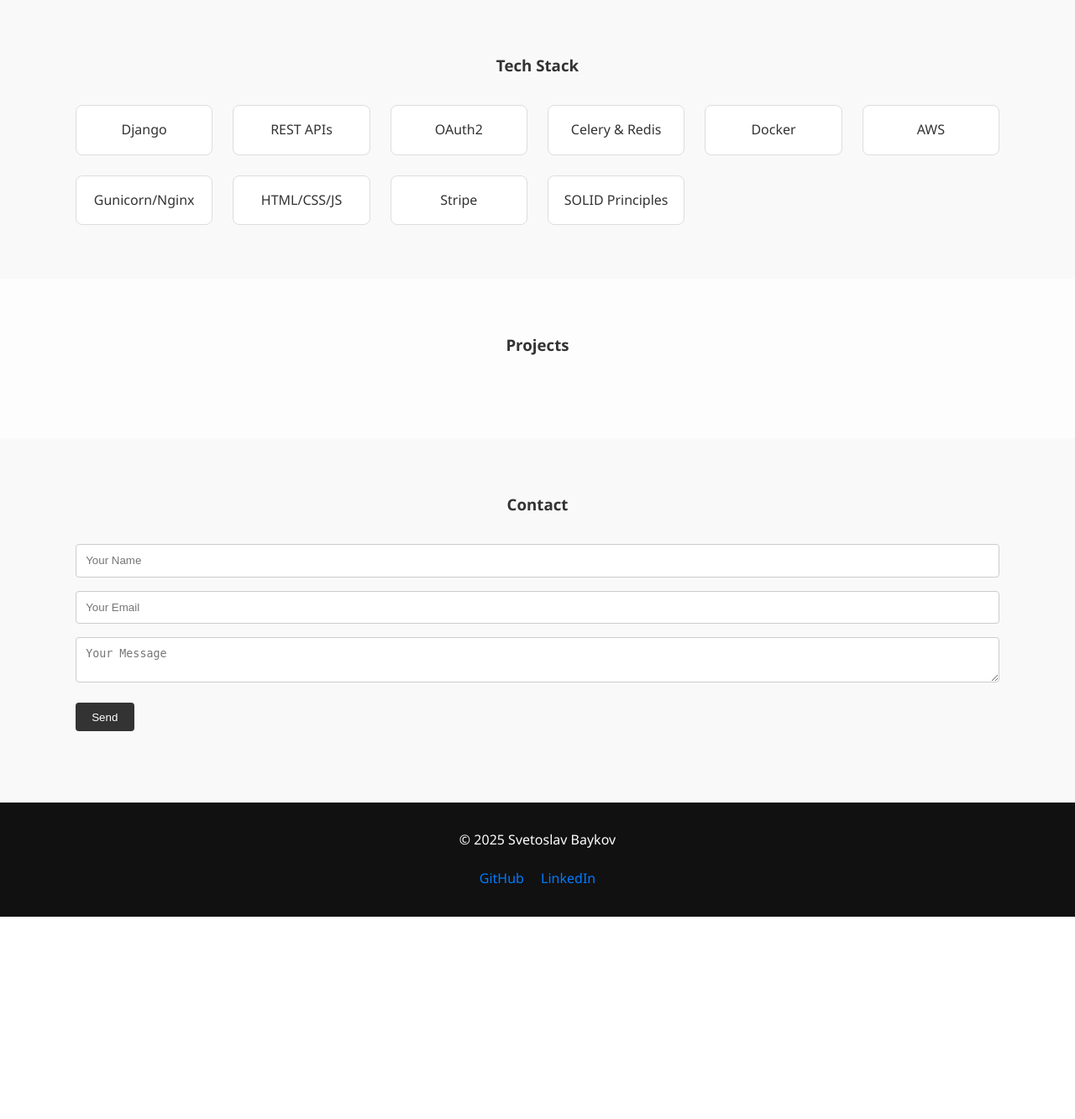
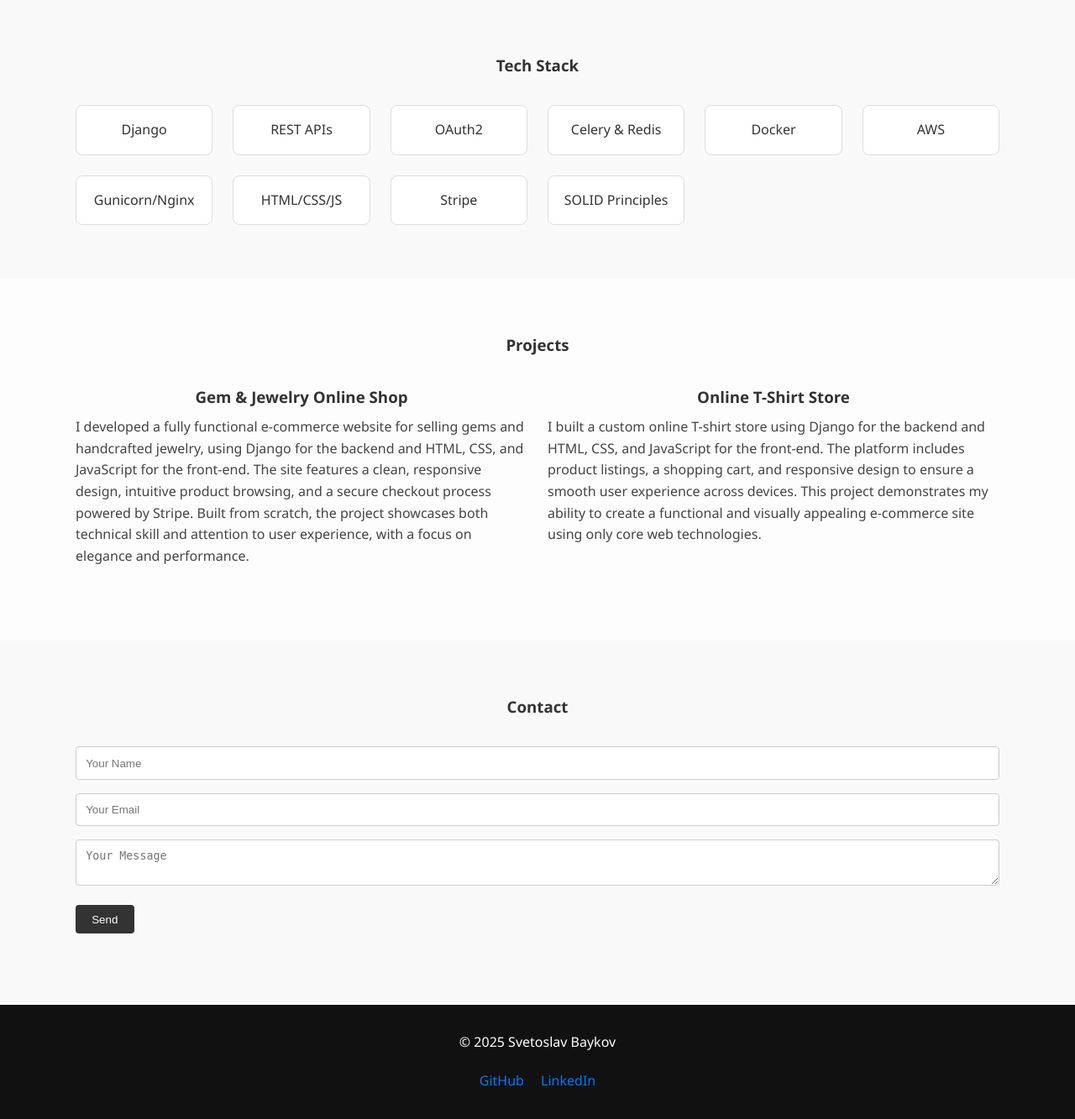
Before and after one commit to ChesterLen/Portfolio, a Python web app: template templates/home_page.html in a window 1280 px wide. Shown: the part 597-1930 px from the top of the page at 84% size. Before the commit the page ends 1689 px from the top, so only its background shows below. Run offline with Jinja, Linux system fonts and the light colour scheme; the template is opened without the code that fills it, so the values that code supplies are empty.

Commit message:
Update Home page HTML and CSS code

```diff
--- a/static/css/home/home.css
+++ b/static/css/home/home.css
@@ -2,6 +2,15 @@
     margin: 0;
     padding: 0;
     box-sizing: border-box;
+}
+
+header, main {
+    animation: fadeIn 0.6s ease-in;
+}
+
+@keyframes fadeIn {
+  from { opacity: 0; transform: translateY(5px); }
+  to { opacity: 1; transform: translateY(0); }
 }
 
 body {
@@ -88,6 +97,23 @@ a {
     grid-template-columns: repeat(auto-fit, minmax(250px, 1fr));
 }
 
+.project {
+    text-align: center;
+}
+
+.project h3 {
+    margin: 0;
+}
+
+.project p {
+    font-size: 1rem;
+    line-height: 1.6;
+    color: #444;
+    margin: 0.5em 0 1.5em 0;
+    max-width: 700px;
+    text-align: left;
+}
+
 .card {
     padding: 1rem;
     background: white;
--- a/templates/home_page.html
+++ b/templates/home_page.html
@@ -4,7 +4,7 @@
 <head>
     <meta charset="UTF-8">
     <meta name="viewport" content="width=device-width, initial-scale=1.0">
-    <title>Document</title>
+    <title>My Portfolio</title>
     <link rel="stylesheet" type="text/css" href="../static/css/home/home.css">
 </head>
 
@@ -61,6 +61,24 @@
             <div class="container">
                 <h3>Projects</h3>
                 <div id="projects-grid" class="grid projects-grid">
+                    <div class="project">
+                        <h3>Gem & Jewelry Online Shop</h3>
+                        <p>
+                            I developed a fully functional e-commerce website for selling gems and handcrafted jewelry, using Django for the
+                            backend and HTML, CSS, and JavaScript for the front-end. The site features a clean, responsive design, intuitive
+                            product browsing, and a secure checkout process powered by Stripe. Built from scratch, the project showcases both
+                            technical skill and attention to user experience, with a focus on elegance and performance.
+                        </p>
+                    </div>
+                    <div class="project">
+                        <h3>Online T-Shirt Store</h3>
+                        <p>
+                            I built a custom online T-shirt store using Django for the backend and HTML, CSS, and JavaScript for the front-end. The
+                            platform includes product listings, a shopping cart, and responsive design to ensure a smooth user experience across
+                            devices. This project demonstrates my ability to create a functional and visually appealing e-commerce site using only
+                            core web technologies.
+                        </p>
+                    </div>
                 </div>
             </div>
         </section>
```
